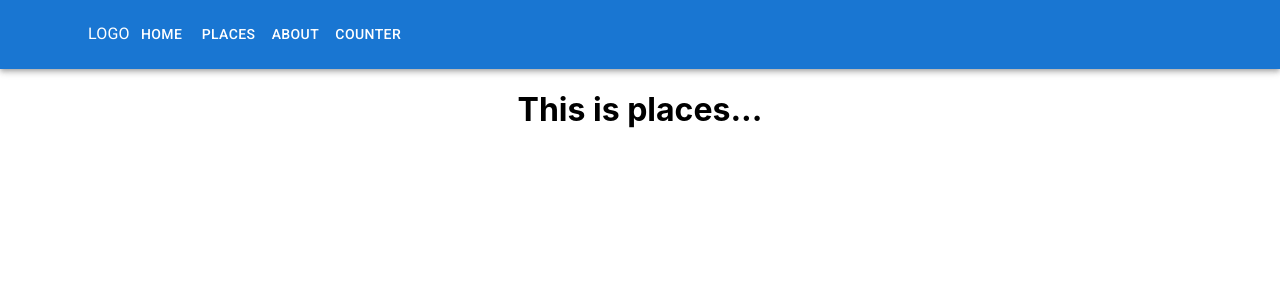
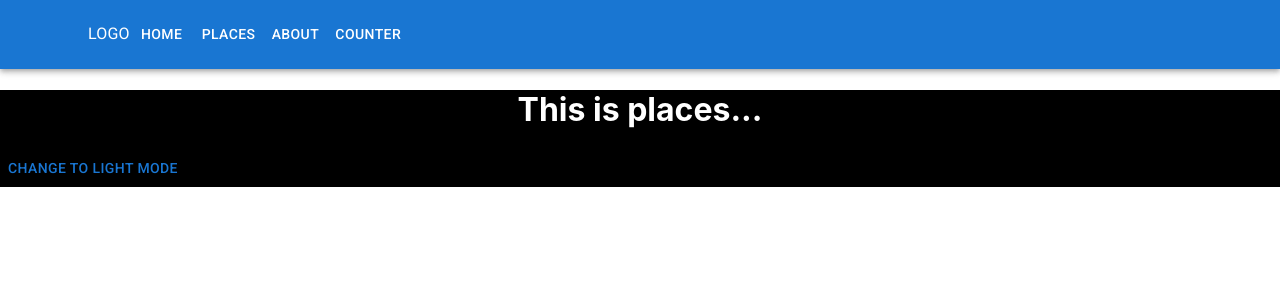
Before and after one commit to harryseong/harryseong.com-r, a React (Create React App) app: page /places in a window 1280 px wide. Shown: the top 300 px of the page. Built offline with nearby package versions, Linux system fonts and the light colour scheme.

Commit message:
Testing out dark/lite mode w/ state

```diff
--- a/services/api/apiService.ts
+++ b/services/api/apiService.ts
@@ -1,7 +1,7 @@
 import { useState } from 'react';
 import axios from 'axios';
 
-//https://api.harryseong.com/test/v1/example?name=Harry
+// https://api.harryseong.com/test/v1/example?name=Harry
 
 const [data] = useState();
 const [isLoading] = useState(false);
--- a/src/_variables.scss
+++ b/src/_variables.scss
@@ -1,2 +1,14 @@
 
 $app-color: rgb(76, 182, 78);
+
+div.light {
+    color: black;
+    background-color: white;
+    transition: 0.3s;
+}
+
+div.dark {
+    color: white;
+    background-color: black;
+    transition: 0.3s;
+}
--- a/src/app/store.ts
+++ b/src/app/store.ts
@@ -1,9 +1,11 @@
 import { configureStore, ThunkAction, Action } from '@reduxjs/toolkit';
+import appConfigReducer from '../components/app-config/AppConfigSlice'
 import counterReducer from '../components/counter/counterSlice';
 import placesReducer from '../components/places/placesSlice';
 
 export const store = configureStore({
   reducer: {
+    appConfig: appConfigReducer,
     counter: counterReducer,
     places: placesReducer
   },
--- /dev/null
+++ b/src/components/app-config/AppConfigSlice.ts
@@ -0,0 +1,26 @@
+import { createSlice } from '@reduxjs/toolkit';
+import { RootState } from '../../app/store';
+
+export interface AppConfigState {
+    darkMode: boolean
+}
+
+const initialState: AppConfigState = {
+    darkMode: true
+}
+
+export const appConfigSlice = createSlice({
+    name: 'app-config',
+    initialState,
+    reducers: {
+        toggle: (state) => {
+            state.darkMode = !(state.darkMode);
+        }
+    }
+})
+
+export const { toggle } = appConfigSlice.actions;
+
+export const selectAppConfig = (state: RootState) => state.appConfig.darkMode;
+
+export default appConfigSlice.reducer;
--- a/src/components/places/Places.tsx
+++ b/src/components/places/Places.tsx
@@ -2,14 +2,24 @@ import React, { useState } from 'react';
 
 import { useAppSelector, useAppDispatch } from '../../app/hooks';
 import { getPlaces, selectPlaces } from './placesSlice';
+import { Button } from '@mui/material'
+
 import styles from './Places.module.scss';
+
+import { selectAppConfig, toggle } from '../app-config/AppConfigSlice'
+
 
 export function Places() {
     const places = useAppSelector(selectPlaces)
+    const darkMode: boolean = useAppSelector(selectAppConfig);
+    const dispatch = useAppDispatch();
 
     return (
-        <div>
+        <div className={darkMode ? 'dark' : 'light'}>
             <h1>This is places...</h1>
+            <Button onClick={() => dispatch(toggle())} sx={{ my: 2, display: 'block' }}>
+                Change to {darkMode ? 'light' : 'dark'} mode
+            </Button>
         </div>
     );
 }
```
